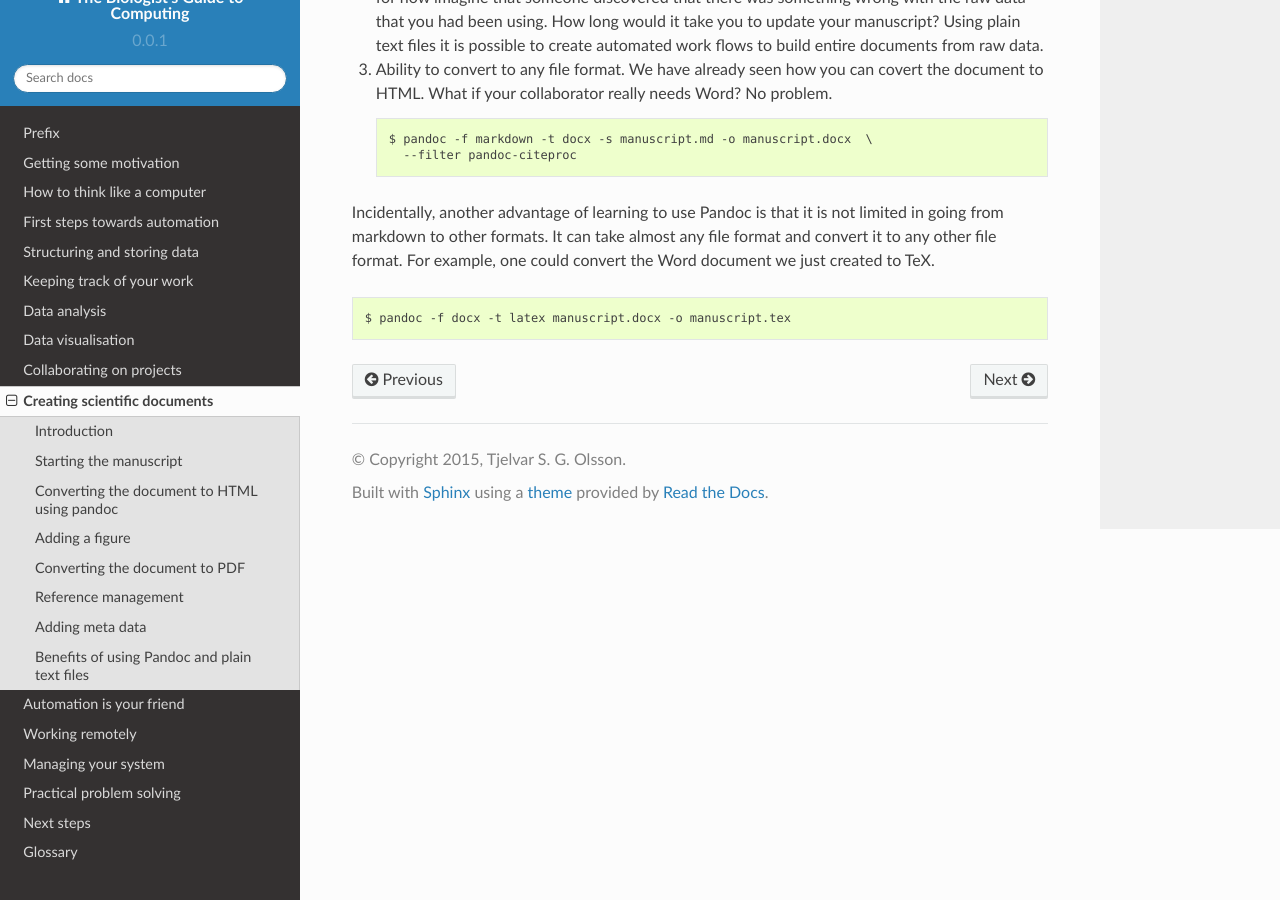
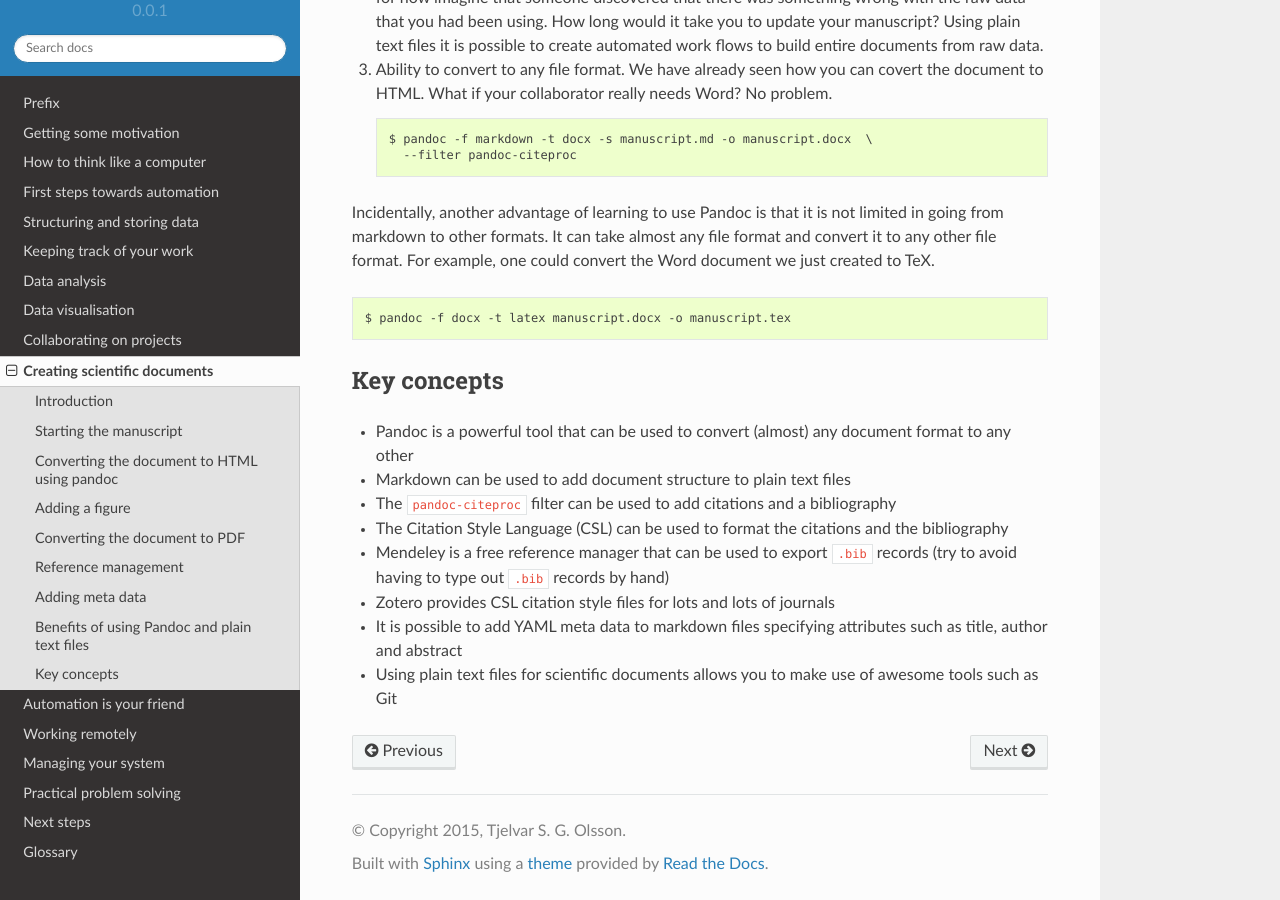
Before and after one commit to tjelvar-olsson/biologists-guide-to-computing, a Sphinx documentation site: the page built from source/creating-scientific-documents.rst, in a window 1280 px wide and 900 px high, scrolled down 7568 px. Built offline with Sphinx 7.4.7 and the Read the Docs theme 2.0.0, drawn with Linux system fonts in a browser that asks for light colours.

Commit message:
Finished pandoc chapter

```diff
--- a/source/creating-scientific-documents.rst
+++ b/source/creating-scientific-documents.rst
@@ -452,3 +452,20 @@ convert the Word document we just created to TeX.
 .. code-block:: none
 
     $ pandoc -f docx -t latex manuscript.docx -o manuscript.tex
+
+
+Key concepts
+------------
+
+- Pandoc is a powerful tool that can be used to convert (almost) any document
+  format to any other
+- Markdown can be used to add document structure to plain text files
+- The ``pandoc-citeproc`` filter can be used to add citations and a bibliography
+- The Citation Style Language (CSL) can be used to format the citations and the bibliography
+- Mendeley is a free reference manager that can be used to export ``.bib`` records
+  (try to avoid having to type out ``.bib`` records by hand)
+- Zotero provides CSL citation style files for lots and lots of journals
+- It is possible to add YAML meta data to markdown files specifying attributes such
+  as title, author and abstract
+- Using plain text files for scientific documents allows you to make use of
+  awesome tools such as Git
```
